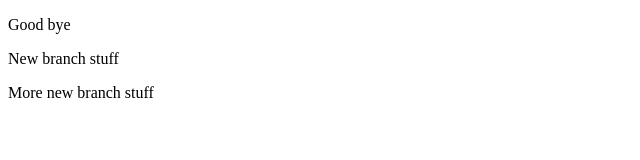
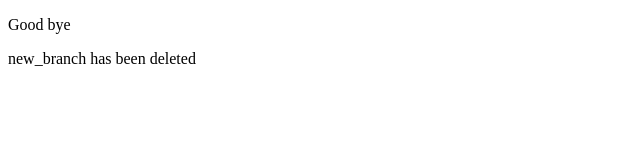
Before and after one commit to ozywuli/gitpractice, a plain HTML site: page index.html in a window 1280 px wide. Shown: the whole page, without its empty margins (0-640 px from the left). Drawn offline with Linux system fonts and the light colour scheme.

Commit message:
new branch has been deleted

```diff
--- a/index.html
+++ b/index.html
@@ -9,8 +9,7 @@
 
 <p>Good bye</p>
 
-<p>New branch stuff</p>
-<p>More new branch stuff</p>
+<p>new_branch has been deleted</p>
 
 </body>
 </html>
```
